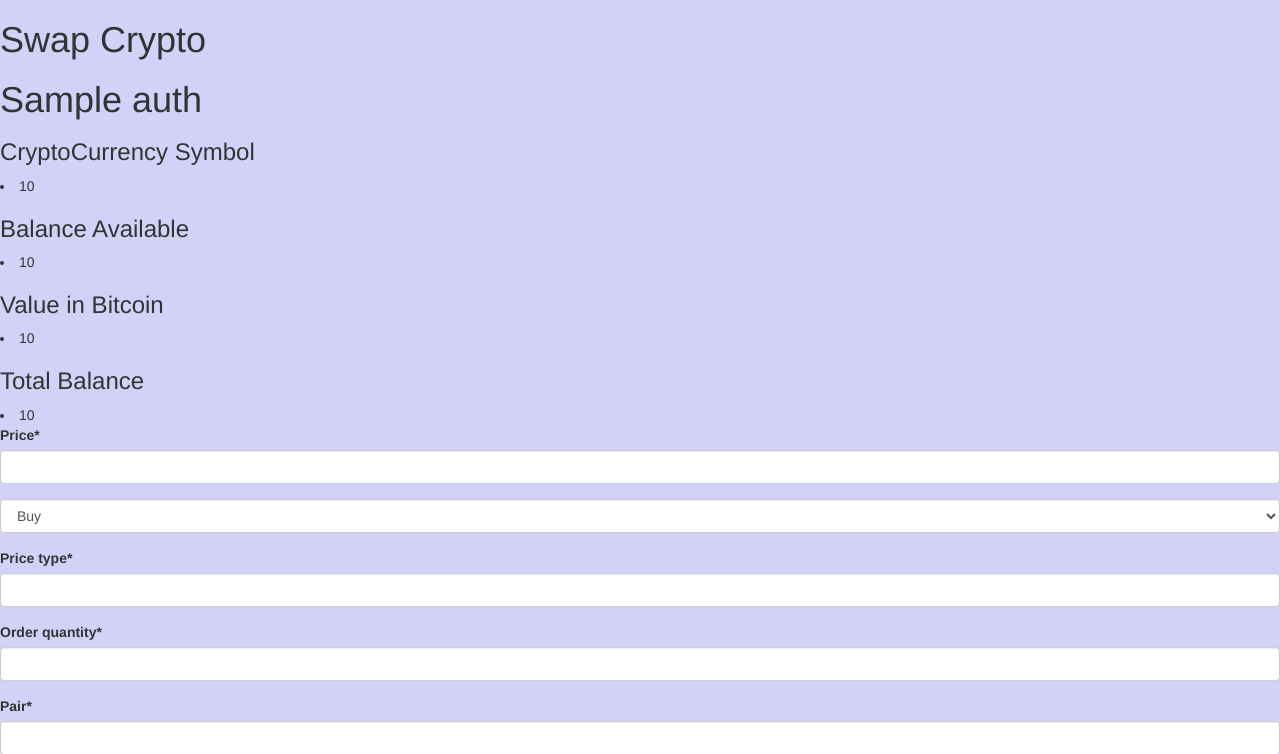
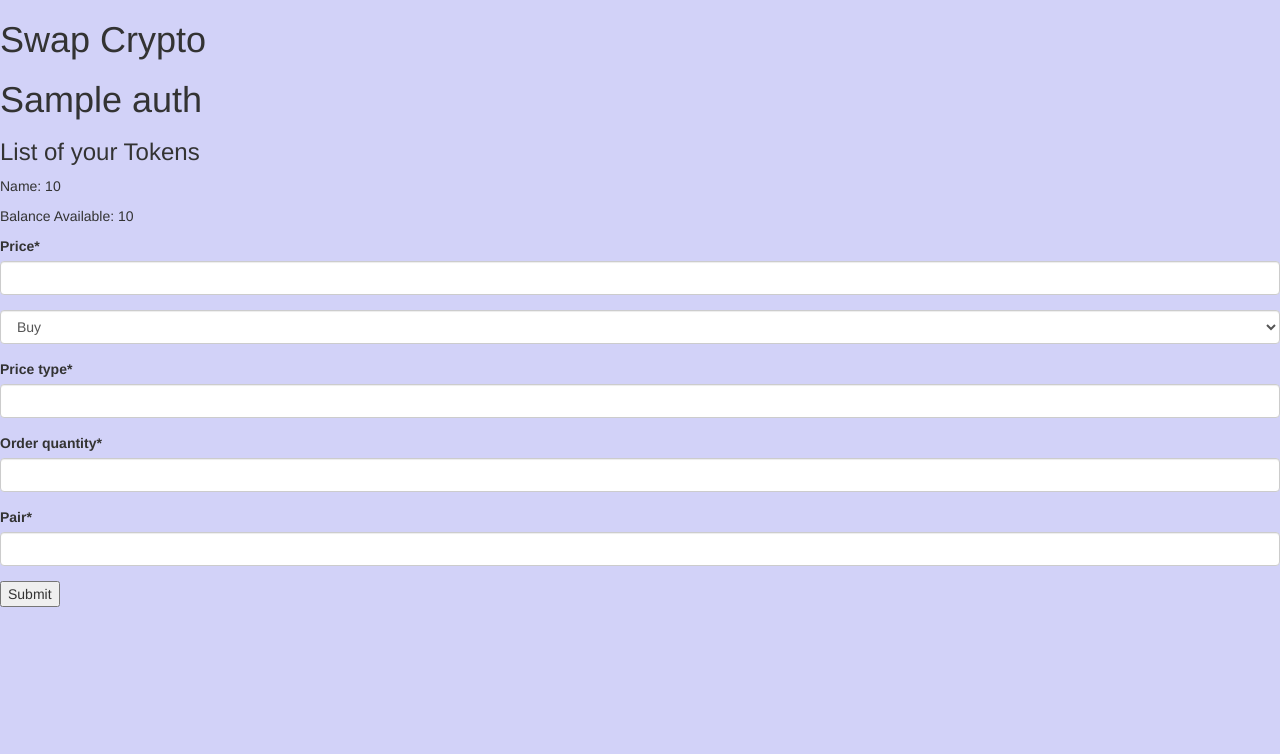
Before and after one commit to andrewhuh67/crypto-trading-client, a Django app: template project/cryptoclient/templates/cryptoclient/swap-crypto.html in a window 1280 px wide. Shown: the top 754 px of the page. Run offline with Django 3.2, Linux system fonts and the light colour scheme; tables that the repository leaves empty hold one stand-in row (values such as "Sample post"); the template is opened without the code that fills it: values that come from a table or form of the project are taken from there, most other values are stand-ins (such as "Sample title", 1, 10 or a date in 2020); some libraries are stand-ins or nearby versions.

Commit message:
fixed the look for the swap crypto page

```diff
--- a/project/cryptoclient/templates/cryptoclient/swap-crypto.html
+++ b/project/cryptoclient/templates/cryptoclient/swap-crypto.html
@@ -21,16 +21,15 @@
 
 	<!-- <h1>{{auth.auth_nickname}}</h1> -->
 	<h1>{{auth.exch_name}}</h1>
+	<h3>List of your Tokens </h3>
+	{% for balance in balances %}
 
-	{% for balance in balances %}
-		<h3>CryptoCurrency Symbol</h3>
-		<li>{{balance.balance_curr_code}}</li>
-		<h3>Balance Available</h3>
-		<li>{{balance.balance_amount_avail}}</li>
-		<h3>Value in Bitcoin</h3>
-		<li>{{balance.btc_balance}}</li>
-		<h3>Total Balance</h3>
-		<li>{{balance.balance_amount_total}}</li>
+		<p>Name: {{balance.balance_curr_code}}</p>
+
+		<p>Balance Available: {{balance.balance_amount_avail}}</p>
+
+
+
 	{% endfor %}
 
 	<form action="{% url 'cryptoclient:swap-crypto' %}" method="POST">
```
Also changed, not shown: 1 other file.
